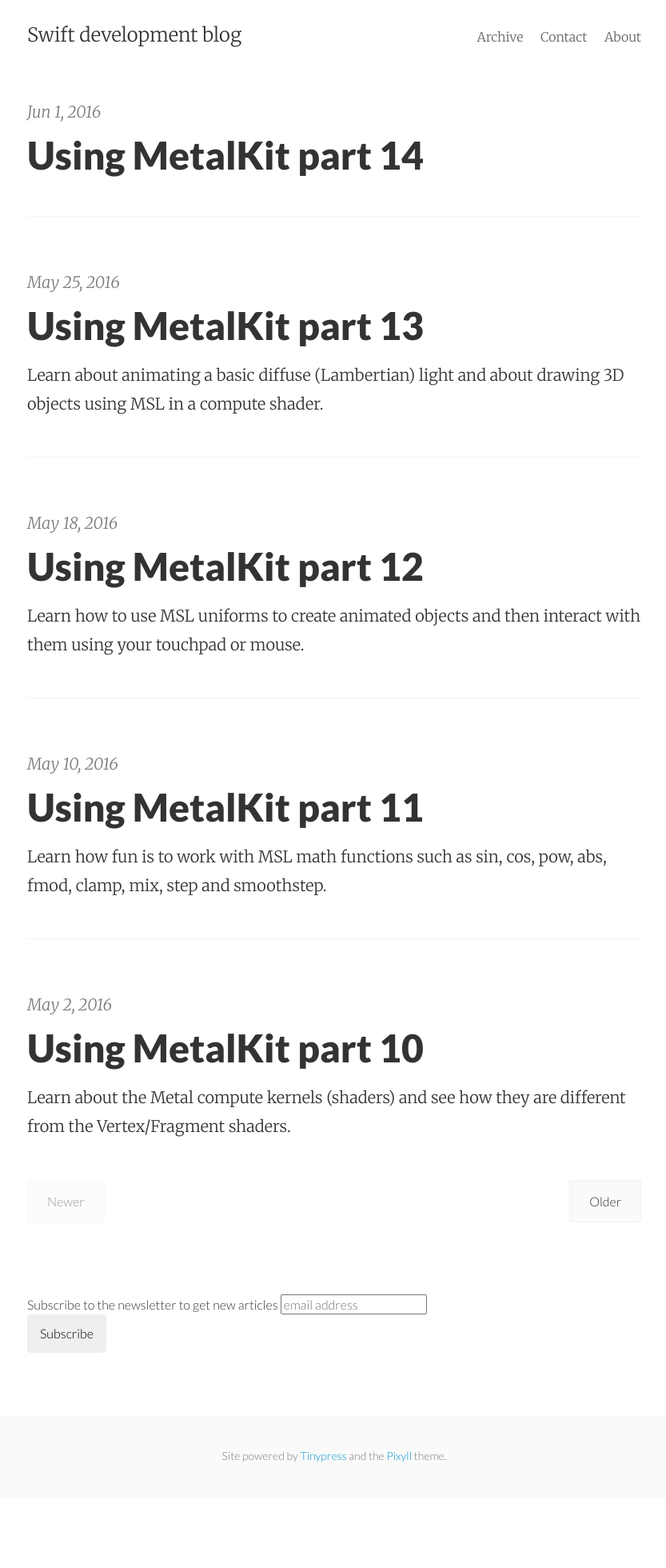
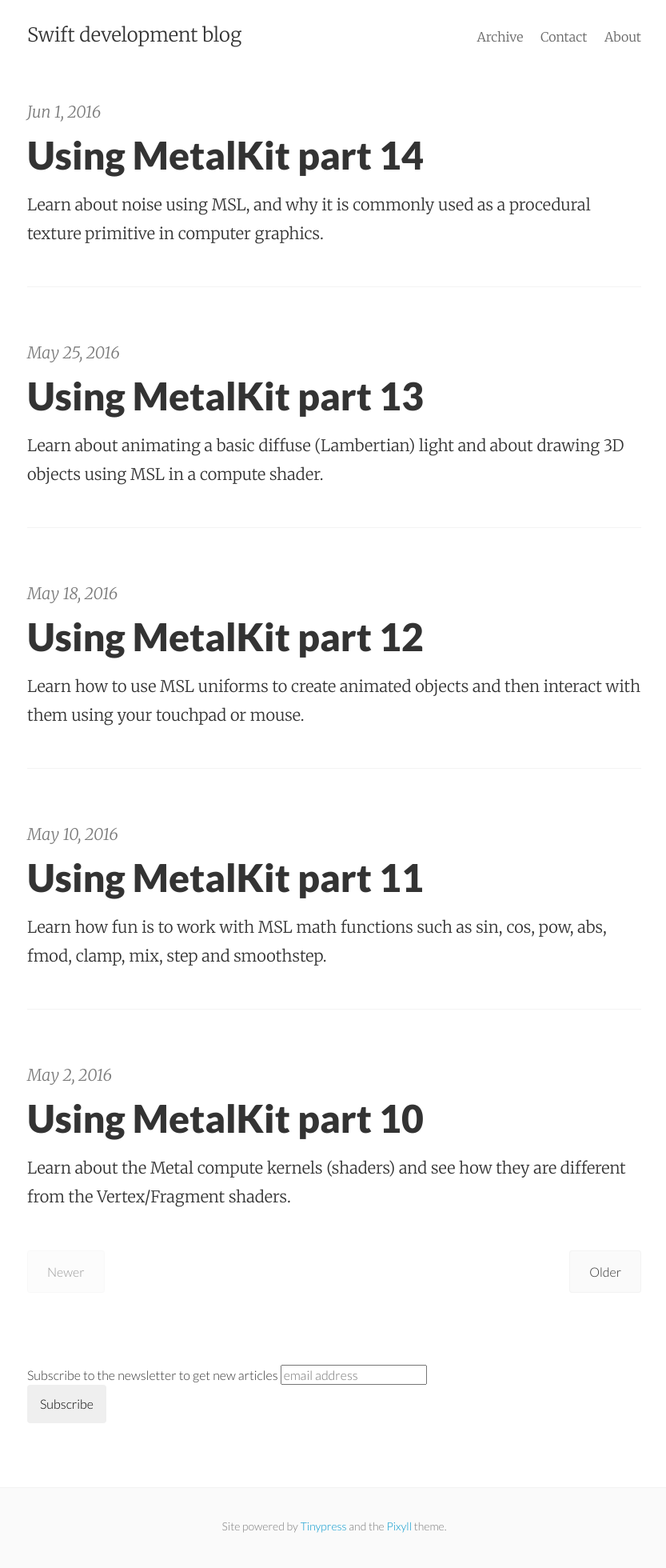
Before and after one commit to mhorga/mhorga.github.io, a Jekyll site: the page built from index.html, in a window 1280 px wide. Shown: the whole page at 80% size, without its empty margins (222-1055 px from the left). Built offline with Jekyll 4.4.1, drawn with Linux system fonts in a browser that asks for light colours; the list of posts is cut into pages by our own code; comment, search, counter and statistics services are not loaded; before the commit the page ends 1872 px from its top, so only the background shows below that.

Commit message:
Post update: Using MetalKit part 14

```diff
--- a/_posts/2016-06-01-using-metalkit-part-14.markdown
+++ b/_posts/2016-06-01-using-metalkit-part-14.markdown
@@ -1,6 +1,7 @@
 ---
 published: true
 title: Using MetalKit part 14
+summary: Learn about noise using MSL, and why it is commonly used as a procedural texture primitive in computer graphics.
 layout: post
 ---
 Let's pick up where we left off in [Part 13](http://mhorga.org/2016/05/25/using-metalkit-part-13.html). Using the same playground we worked on last time, we will learn about __noise__ today. From _Wikipedia_:
```
